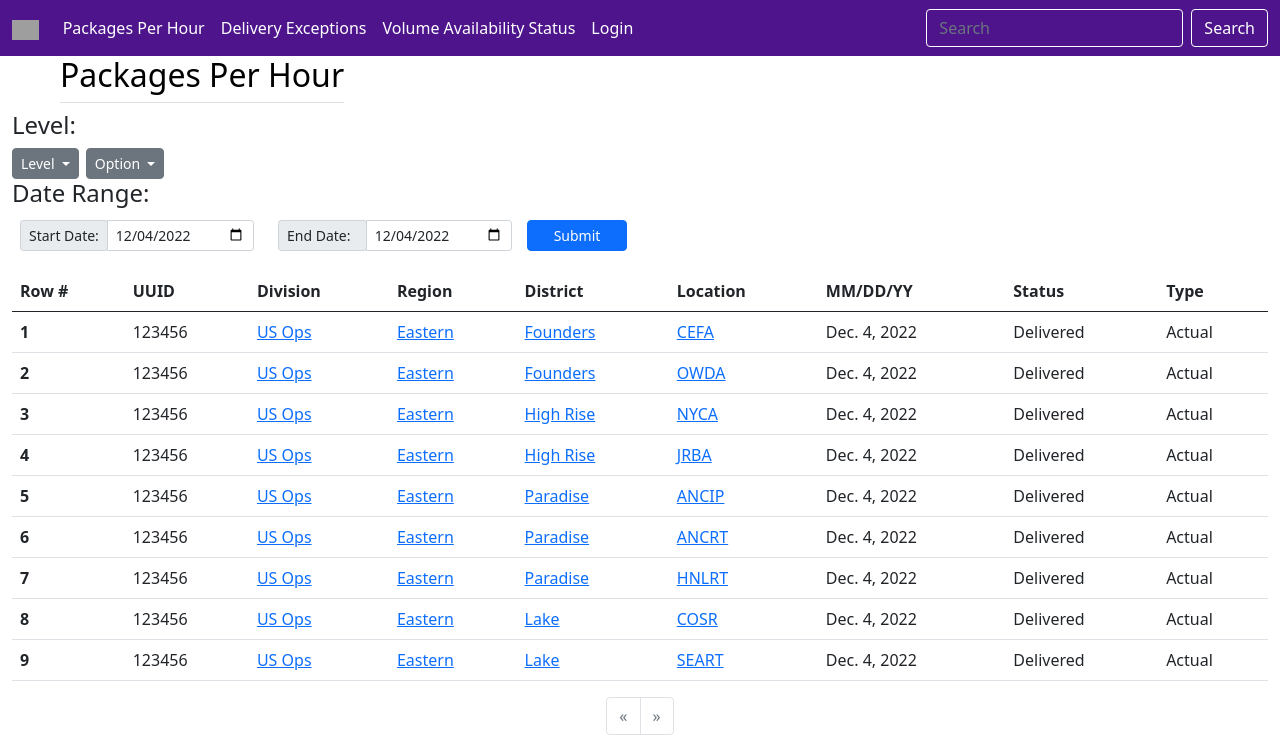
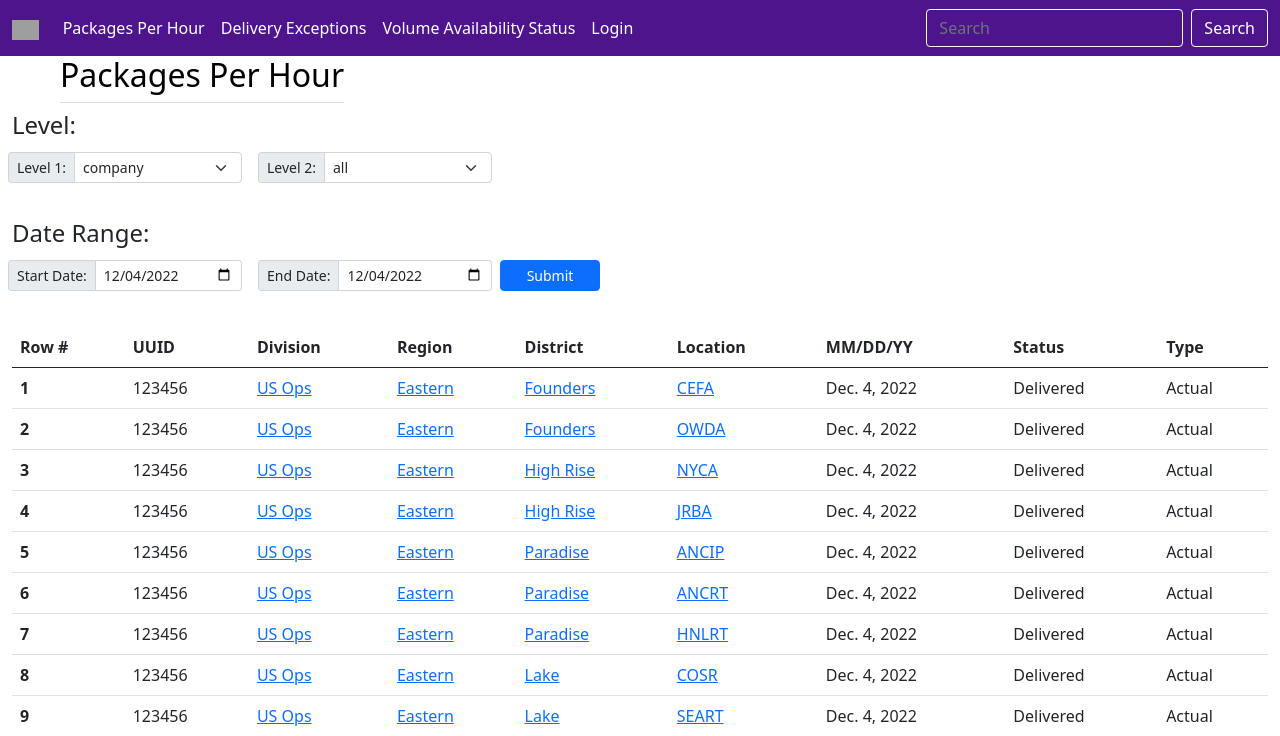
Before and after one commit to jra457/CHI, a Django app: page /packagesPerHour/ in a window 1280 px wide. Shown: the top 736 px of the page. Run offline with Django 4.2, Linux system fonts and the light colour scheme; data comes from the database, SQL or seed files in the repository; some libraries are stand-ins or nearby versions; grey boxes are pictures that could not be loaded.

Commit message:
Update packagesPerHour.html
Updated drop down menus, but URL is delayed and the previous method to generate the options in the second drop down menu no longer works since the first drop down menu does not update the current URL.

```diff
--- a/operations/opMetrics/templates/opMetrics/packagesPerHour.html
+++ b/operations/opMetrics/templates/opMetrics/packagesPerHour.html
@@ -28,53 +28,60 @@
   </div>
   <!-- Title -->
 
+<!-- Form Filter -->
+<form role="filter" action="/packagesPerHour/{{ level1 }}/{{ level2 }}/{{ sDatePPH }}/{{ eDatePPH }}/" method="post">
+  {% csrf_token %}
+
   <!-- Level Selection -->
+  <div class="row mb-3">
     <h4>Level:</h4>
-  <div class="btn-group gap-2">
-
     <!-- Select Level 1 -->
-    <button type="button" class="btn btn-sm btn-secondary dropdown-toggle rounded" data-bs-toggle="dropdown" aria-expanded="false">Level </button>
-    <ul class="dropdown-menu rounded">
-      <li><a class="dropdown-item" href="/packagesPerHour/company/{{ sDatePPH }}/{{ eDatePPH }}">Company</a></li>
-      <li><a class="dropdown-item" href="/packagesPerHour/division/{{ sDatePPH }}/{{ eDatePPH }}">Division</a></li>
-      <li><a class="dropdown-item" href="/packagesPerHour/region/{{ sDatePPH }}/{{ eDatePPH }}">Region</a></li>
-      <li><a class="dropdown-item" href="/packagesPerHour/district/{{ sDatePPH }}/{{ eDatePPH }}">District</a></li>
-      <li><a class="dropdown-item" href="/packagesPerHour/location/{{ sDatePPH }}/{{ eDatePPH }}">Location</a></li>
-    </ul>
+    <label class="visually-hidden" for="autoSizingInputGroup">level1</label>
+    <div class="input-group btn-sm mb-3" style="width: 250px;">
+      <div class="input-group-text btn-sm mb-auto">Level 1:</div>
+      <select class="selectPicker form-select form-select-sm mb-auto" name="level1">
+        <option value="{{ level1 }}" selected>{{ level1 }}</option>
+        <option value="company">Company</option>
+        <option value="division">Division</option>
+        <option value="region">Region</option>
+        <option value="district">District</option>
+        <option value="location">Location</option>
+      </select>
+    </div>
     <!-- Select Level 1 -->
 
     <!-- Select Level 2 -->
-    <button type="button" class="btn btn-sm btn-secondary dropdown-toggle rounded" data-bs-toggle="dropdown" aria-expanded="false"> Option </button>
-    <ul class="dropdown-menu rounded">
-      <li><a class="dropdown-item" href="/packagesPerHour/location/all/{{ sDatePPH }}/{{ eDatePPH }}">All</a></li>
+    <label class="visually-hidden" for="autoSizingInputGroup">filter2</label>
+    <div class="input-group btn-sm mb-3" style="width: 250px;">
+      <div class="input-group-text btn-sm mb-auto">Level 2:</div>
+      <select class="form-select form-select-sm mb-auto">
+        <option selected>{{ level2 }}</option>
+        <option value="all">All</option>
         {% for option in level2List %}
-      <li><a class="dropdown-item" href="/packagesPerHour/{{ level1 }}/{{ option }}/{{ sDatePPH }}/{{ eDatePPH }}">{{ option }}</a></li>
+        <option value="2">{{ option }}</option>
         {% endfor %}
-    </ul>
+      </select>
+    </div>
     <!-- Select Level 2 -->
 
   </div>
   <!-- Level Selection -->
 
   <!-- Date Selection -->
+  <div class="row mb-3">
     <h4>Date Range:</h4>
-
-  <form class="btn-group gap-2" role="search" action="/packagesPerHour/{{ level1 }}/{{ level2 }}/{{ sDatePPH }}/{{ eDatePPH }}/" method="post">
-    {% csrf_token %}
     <!-- Select Start Date -->
-    <div class="input-group btn-sm input-group mb-3" style="width: 250px;">
-      <div class="input-group-prepend">
-        <span class="input-group-text text-center btn-sm" id="eDatePPHLabel">Start Date:</span>
-      </div>
+    <label class="visually-hidden" for="autoSizingInputGroup">startDate</label>
+    <div class="input-group btn-sm mb-3" style="width: 250px;">
+      <div class="input-group-text btn-sm mb-auto">Start Date:</div>
       <input class="form-control btn-sm" name="sDatePPH" type="date" value="{{ sDatePPH }}" placeholder="{{ sDatePPH }}">
     </div>
     <!-- Select Start Date -->
 
     <!-- Select End Date -->
-    <div class="input-group btn-sm input-group mb-3" style="width: 250px;">
-      <div class="input-group-prepend">
-        <span class="input-group-text text-center btn-sm" id="eDatePPHLabel">End Date:&nbsp;&nbsp;</span>
-      </div>
+    <label class="visually-hidden" for="autoSizingInputGroup">startDate</label>
+    <div class="input-group btn-sm mb-3" style="width: 250px;">
+      <div class="input-group-text btn-sm mb-auto">End Date:</div>
       <input class="form-control btn-sm" name="eDatePPH" type="date" value="{{ eDatePPH }}" placeholder="{{ eDatePPH }}">
     </div>
     <!-- Select End Date -->
@@ -83,8 +90,38 @@
     <button class="btn btn-primary rounded btn-sm mt-1 mb-auto" style="width: 100px;" type="submit">Submit</button>
     <!-- Submit -->
 
+  </div>
+  <!-- Date Selection -->
+
 </form>
-<!-- Date Selection -->
+<!-- Form Filter -->
+
+
+
+
+
+
+
+
+
+
+
+
+
+
+
+
+
+
+
+
+
+
+
+
+
+
+
 
 <!-- Table -->
   <table class="table table-hover">
```
Lines whose indentation alone changed are shown as unchanged.
